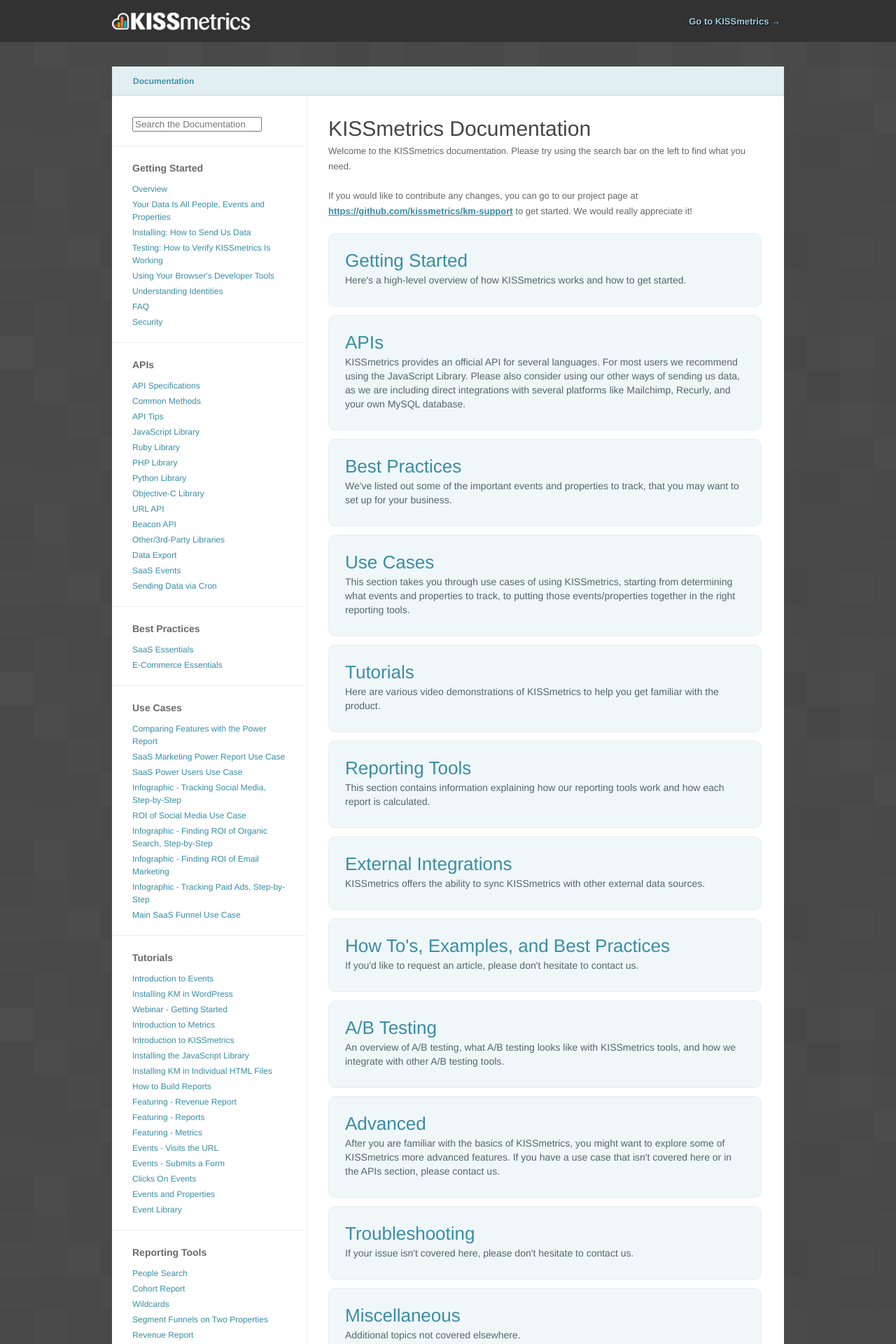
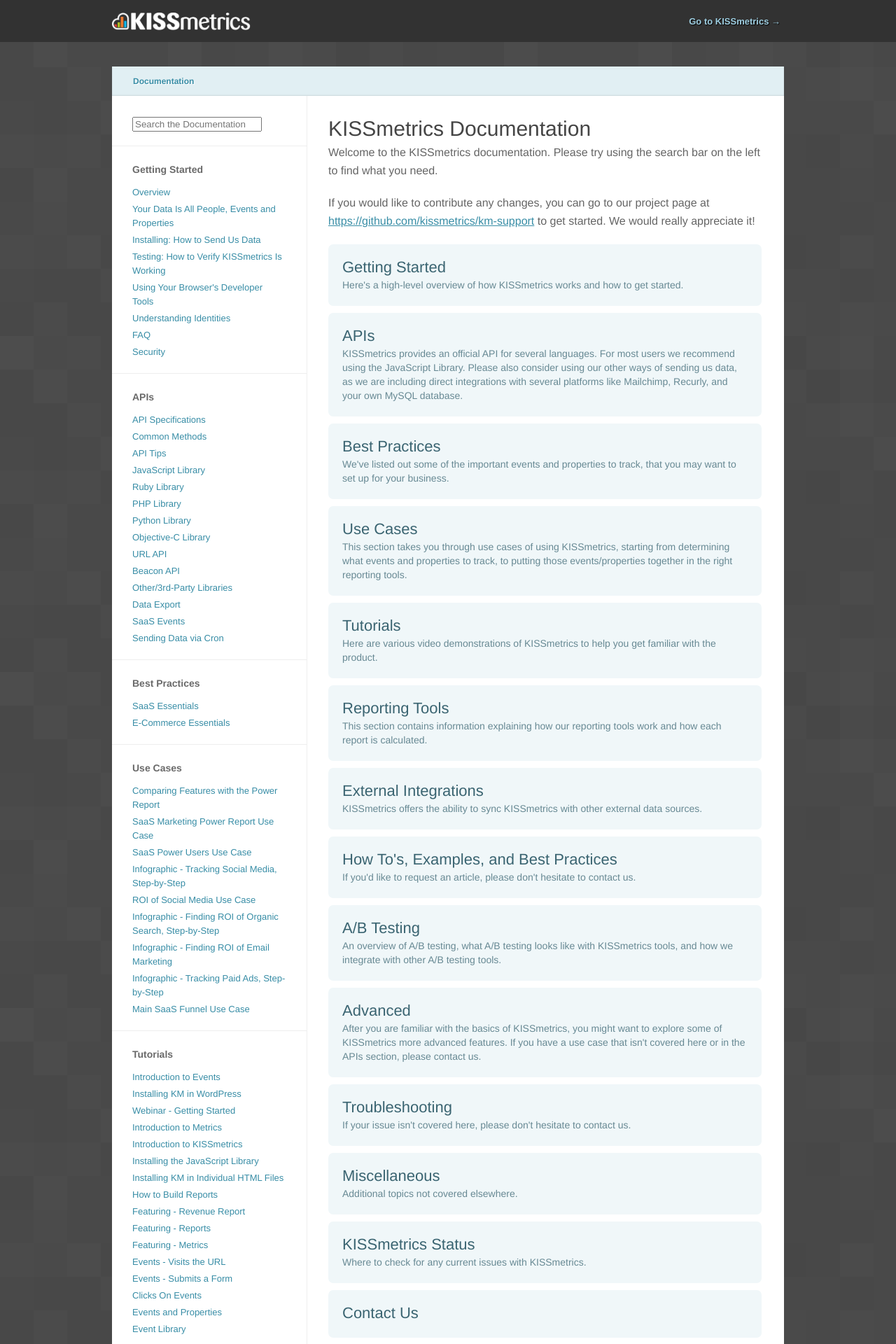
Before and after one commit to kissmetrics/km-support, a Jekyll site: the page built from index.html, in a window 1280 px wide. Shown: the top 1920 px of the page at 70% size. Built offline with Jekyll 4.4.1, drawn with Linux system fonts in a browser that asks for light colours; nearby versions of some CDN libraries; Markdown is read by kramdown in place of the engine named in the settings; comment, search, counter and statistics services are not loaded.

Commit message:
Style cleanup
Catering towards greater readability and general realignment towards
our overall brand

```diff
--- a/css/screen.css
+++ b/css/screen.css
@@ -12,8 +12,9 @@
 ------------------------------------------------------------*/
 body {
   background: #4c4c4c url(/images/background.png) 0 0 repeat;
-  font-family: "Helvetica Neue", "Helvetica", "Tahoma", "Geneva", "Arial", sans-serif;
+  font-family: "Helvetica Neue", "Helvetica", "Arial", "Tahoma", "Geneva", sans-serif;
 }
+
 #wrapper {
   background: #fff;
   margin: 0 auto;
@@ -42,8 +43,8 @@
 }
 img {
   max-width: 100%;
-  border-width: 1px;
-  border-style: solid;
+  padding: 1px;
+  border: 1px solid #ddd;
 }
 
 /* TOP: =top
@@ -133,23 +134,23 @@
 }
 .col h2 {
   color: #000;
+  font-size: 22px;
+  margin-bottom: 12px;
+}
+.col h3 {
+  color: #292929;
   font-size: 18px;
   margin-bottom: 12px;
 }
-.col h3 {
-  color: #000;
-  font-size: 15px;
-  margin-bottom: 12px;
-}
 .col h4 {
-  color: #000;
-  font-size: 13px;
+  color: #292929;
+  font-size: 16px;
   margin-bottom: 12px;
 }
 .col p {
   color: #656565;
-  font-size: 13px;
-  line-height: 22px;
+  font-size: 16px;
+  line-height: 26px;
   margin-bottom: 20px;
 }
 .col p.categories {
@@ -163,16 +164,17 @@
 }
 .col li {
   color: #656565;
-  font-size: 13px;
-  line-height: 22px;
+  font-size: 16px;
+  line-height: 26px;
   margin-bottom: 4px;
 }
 .col p a,
-.col li a {
+.col li a,
+.col td a {
   color: #388da6;
-  font-weight: bold;
   text-decoration: underline;
 }
+
 .col p a:hover {
   text-decoration: none;
 }
@@ -183,11 +185,10 @@
 }
 .col pre {
   background: #eef8ff;
-  border-top: 1px solid #bee6ff;
-  border-bottom: 1px solid #bee6ff;
+  border-left: 4px solid #bee6ff;
   line-height: 20px;
   margin-bottom: 20px;
-  padding: 10px 12px;
+  padding: 12px 15px;
 
   white-space: pre-wrap;       /* css-3 */
   white-space: -moz-pre-wrap;  /* Mozilla, since 1999 */
@@ -217,14 +218,20 @@
   background-color: #eee;
   border: 1px solid #e5e5e5;
   color: #454545;
-  font-size: 13px;
+  font-size: 14px;
   padding: 10px;
   text-align: left;
+}
+
+table th a {
+	color: #454545;
+	text-decoration: underline;
 }
 table td {
   border: 1px solid #e5e5e5;
   color: #656565;
-  font-size: 13px;
+  font-size: 14px;
+  line-height: 18px;
   padding: 10px;
 }
 
@@ -259,17 +266,17 @@
 .side ul ul li {
   border: none;
   color: #909191;
-  font-size: 12px;
+  font-size: 13px;
   font-weight: normal;
-  line-height: 18px;
+  line-height: 20px;
   margin: 0 0 4px 0;
   padding: 0;
 }
 .side ul ul li a {
   color: #388da6;
-  font-size: 12px;
+  font-size: 13px;
   font-weight: normal;
-  line-height: 18px;
+  line-height: 20px;
   margin: 0;
   padding: 0;
   text-decoration: none;
@@ -280,55 +287,68 @@
 
 /* SUMMARY: =summary
 ------------------------------------------------------------*/
-.col .summary {
+
+.col ul.summary {
+	float: left;
+	margin: 0 0 10px 0;
+	padding: 0;
+	width: 619px;
+}
+
+.col .summary li {
+	list-style: none;
+	margin: 0;
+	padding: 0;
+}
+
+.col .summary li a {
 	background: #f0f7f9;
-  border: 1px solid #e2eff3;
-  border-radius: 10px;
-  -webkit-border-radius: 10px;
-  -moz-border-radius: 10px;
-  float: left;
-  list-style: none;
-  margin: 0 0 12px 0;
-  padding: 23px;
-  width: 571px; /*619-64-2*/
+	border-radius: 7px;
+	-webkit-border-radius: 7px;
+	-moz-border-radius: 7px;
+	padding: 20px;
+	display: block;
 }
-.col .summary a {
+
+.col .summary li a {
 	color: #388da6;
 	text-decoration: none;
 }
 
+.col .summary li a:hover {
+	background: #e0f2f7;
+}
+
 .col .summary a h3 {
-  color: #388da6;
-  font-size: 26px;
+  color: #3a6471;
+  font-size: 22px;
   font-weight: normal;
   line-height: normal;
   margin-bottom: 2px;
   text-decoration: none;
 }
+
 .col .summary a:hover h3 {
-  text-decoration: underline;
+  color: #275360;
 }
-.col .summary p {
-  color: #53666c;
+
+.col .summary li p {
+  color: rgba(58,100,113,0.75);
   font-size: 14px;
   font-weight: normal;
   line-height: 20px;
   margin-bottom: 0;
 }
-.col .summary p a:hover {
-  text-decoration: underline;
-}
-.col .summary ul {
-  margin: 12px 0 0 15px;
+
+.col .summary li a:hover p  {
+	color: rgba(58,100,113,1);
 }
 .col .summary ul li {
 	color: #53666c;
 	font-size: 14px;
 	line-height: 20px;
-  margin-bottom: 0;
-}
-.col .summary ul li a:hover {
-  text-decoration: underline;
+	margin: 0;
+	padding: 0;
 }
 
 /* SEARCH: =search
@@ -421,10 +441,9 @@
 }
 #footer p {
   color: #d7d7d7;
-  font-size: 10px;
-  font-weight: bold;
-  text-shadow: 1px 1px 1px rgba(0,0,0,.5);
+  font-size: 12px;
 }
+
 #footer a {
   color: #9adaea;
   text-decoration: underline;
```
Lines whose indentation alone changed are shown as unchanged.
